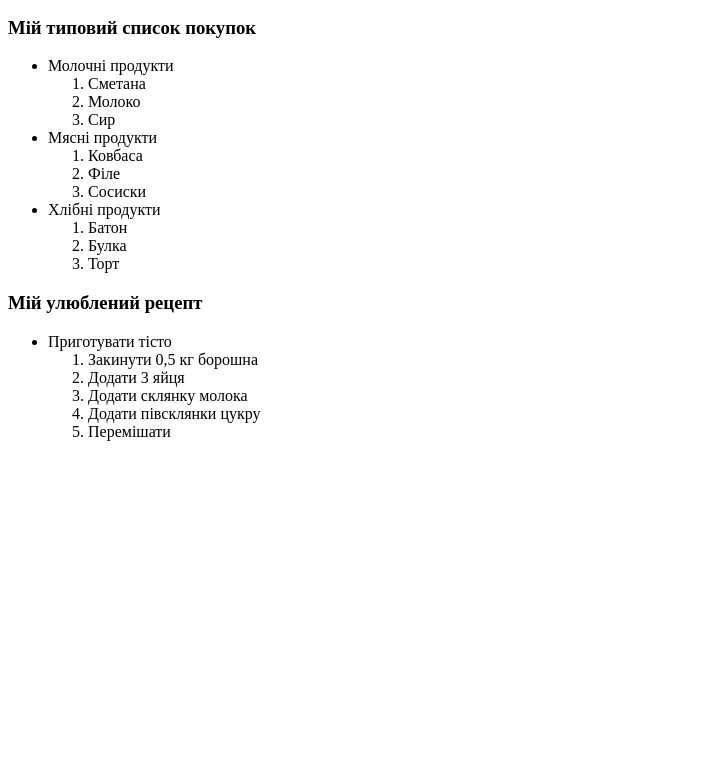
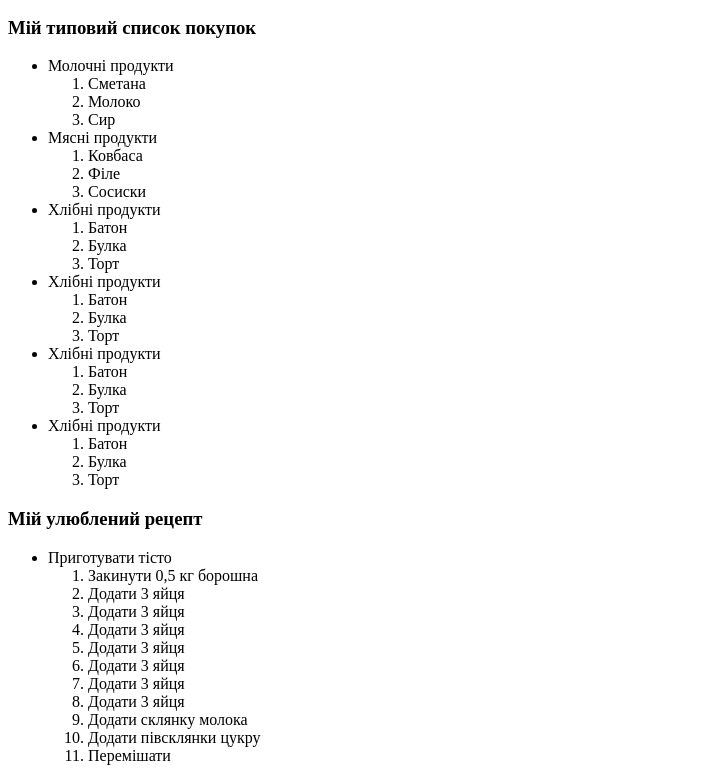
Before and after one commit to vastopiik/HTML-Univer-course, a plain HTML site: page Practise2/nowadays.html in a window 1280 px wide. Shown: the part 100-881 px from the top of the page, without its empty margins (0-707 px from the left). Before the commit the page ends 800 px from the top, so only its background shows below. Drawn offline with Linux system fonts and the light colour scheme.

Commit message:
Update nowadays.html

```diff
--- a/Practise2/nowadays.html
+++ b/Practise2/nowadays.html
@@ -7,7 +7,7 @@
 </head>
 <body>
     <h1>Сьогодення Дмитрика Вадима Віталійовича</h1>
-    <a href="#">Назад на головну</a><br>
+    <a href="index.html">Назад на головну</a><br>
 
     <h3>Мій типовий список покупок</h3>
     <ul>
@@ -32,6 +32,27 @@
                 <li>Торт</li>
             </ol>
         </li>
+        <li>Хлібні продукти
+            <ol>
+                <li>Батон</li>
+                <li>Булка</li>
+                <li>Торт</li>
+            </ol>
+        </li>
+        <li>Хлібні продукти
+            <ol>
+                <li>Батон</li>
+                <li>Булка</li>
+                <li>Торт</li>
+            </ol>
+        </li>
+        <li>Хлібні продукти
+            <ol>
+                <li>Батон</li>
+                <li>Булка</li>
+                <li>Торт</li>
+            </ol>
+        </li>
     </ul>
 
     <h3>Мій улюблений рецепт</h3>
@@ -39,6 +60,12 @@
         <li>Приготувати тісто
             <ol>
                 <li>Закинути 0,5 кг борошна</li>
+                <li>Додати 3 яйця</li>
+                <li>Додати 3 яйця</li>
+                <li>Додати 3 яйця</li>
+                <li>Додати 3 яйця</li>
+                <li>Додати 3 яйця</li>
+                <li>Додати 3 яйця</li>
                 <li>Додати 3 яйця</li>
                 <li>Додати склянку молока</li>
                 <li>Додати півсклянки цукру</li>
```
